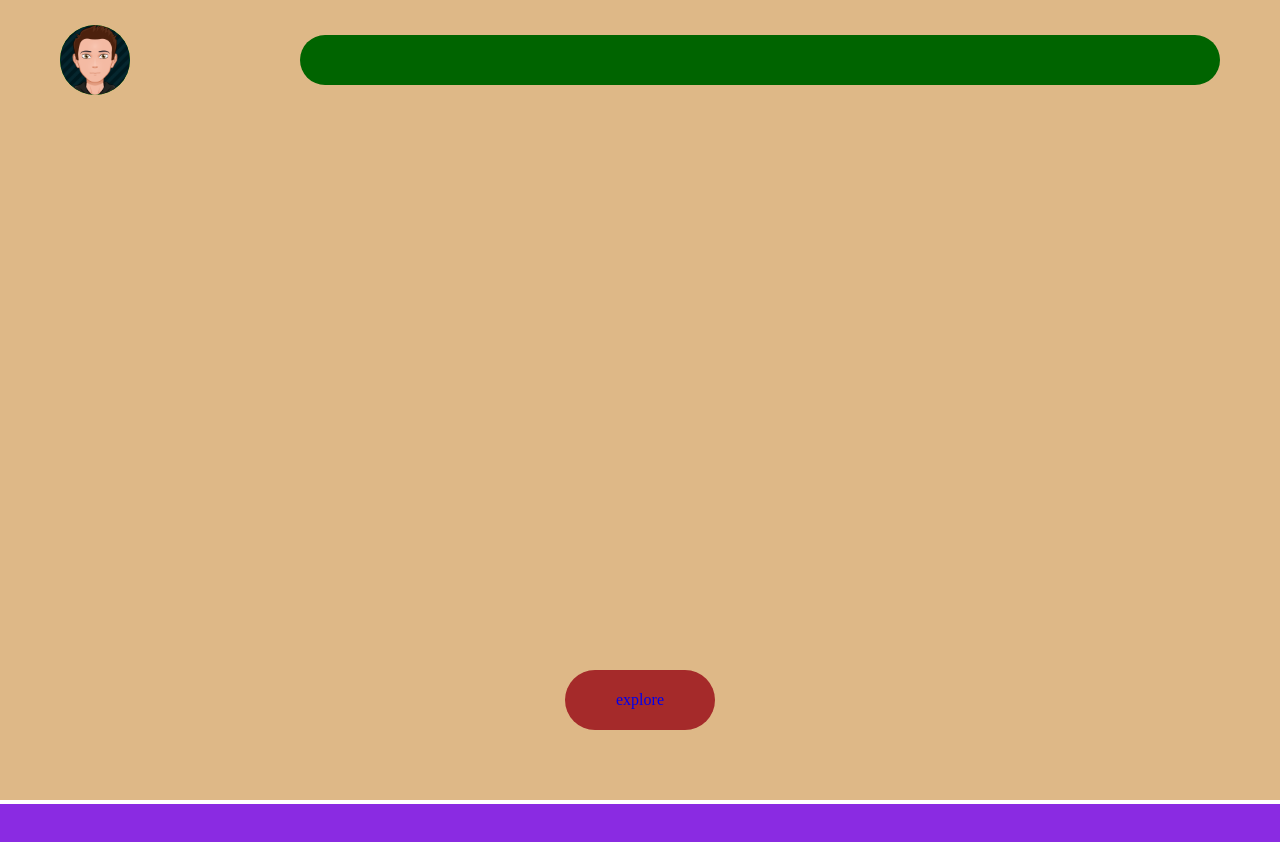
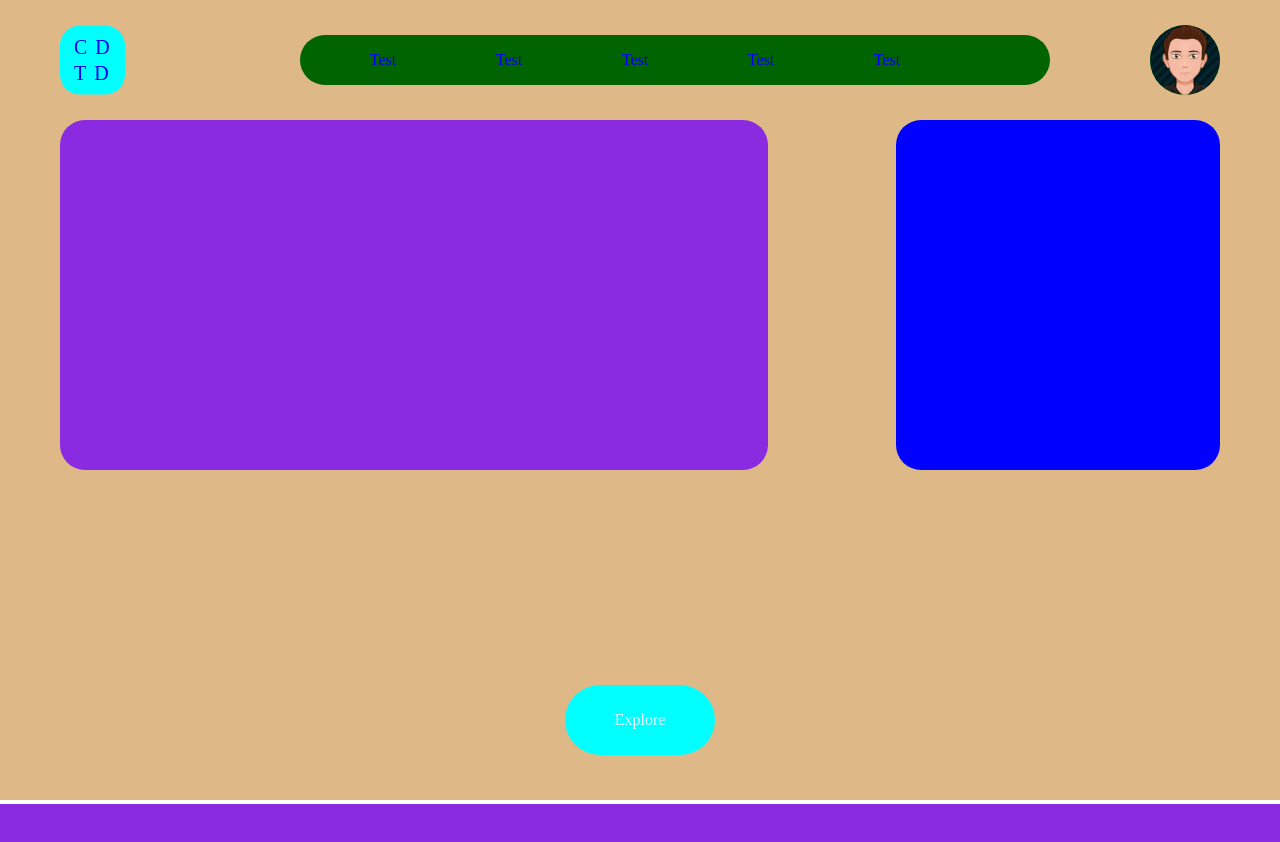
Before and after one commit to Maarten-JB/Website, a plain HTML site: page index.html in a window 1280 px wide. Shown: the top 842 px of the page. Drawn offline with Linux system fonts and the light colour scheme.

Commit message:
Logo and Nav-Bar Progress

```diff
--- a/index.css
+++ b/index.css
@@ -3,8 +3,8 @@ html {
 }
 
 body {
+  overflow-x: hidden;
   margin: 0;
-  overflow-x: hidden;
 }
 
 #top-bar {
@@ -16,7 +16,55 @@ body {
 
 #top-bar div,
 #top-bar a {
-  transition-delay: 1s;
+  transition-delay: 0.1s;
+}
+
+#logo {
+  background-color: aqua;
+  display: inline-block;
+  width: auto;
+  border-radius: 20px;
+  position: absolute;
+  top: 50%;
+  left: 60px;
+  transform: translate(0, -50%);
+  text-decoration: none;
+}
+
+#logo ul {
+  display: flex;
+  margin-left: 14px;
+  margin-right: 7px;
+  padding: 0;
+  list-style-type: none;
+}
+
+#logo_top {
+  margin-top: 10px;
+  margin-bottom: 3px;
+}
+
+#logo_bottom {
+  margin-top: 3px;
+  margin-bottom: 10px;
+}
+
+#logo ul li {
+  display: inline;
+  margin-right: 8px;
+  font-size: 20px;
+}
+
+#logo ul li:nth-child(even) {
+  display: none;
+}
+
+#logo:hover ul li:nth-child(odd) {
+  margin: 0;
+}
+
+#logo:hover ul li:nth-child(even) {
+  display: inline;
 }
 
 #icon {
@@ -25,13 +73,12 @@ body {
   height: 70px;
   width: 70px;
   border-radius: 50px;
+  overflow: hidden;
   position: absolute;
-  left: 60px;
+  right: 60px;
   top: 50%;
   transform: translate(0, -50%);
   transition: width 1s;
-
-  overflow: hidden;
 }
 
 #icon:hover {
@@ -44,41 +91,41 @@ body {
 
 #icon_img {
   display: inline-block;
+  height: 70px;
+  width: 70px;
+  border-radius: 100%;
   background-image: url("images/AvatarMaker.png");
   background-repeat: no-repeat;
   background-size: contain;
-  height: 70px;
-  width: 70px;
-  border-radius: 100%;
   position: absolute;
   top: 50%;
-  left: 0;
+  right: 0;
   transform: translate(0, -50%);
+  z-index: 1;
   transition: all 0.3s;
-  z-index: 1;
 }
 
 #icon:hover #icon_img {
   height: 60px;
   width: 60px;
-  transform: translate(5px, -50%);
+  transform: translate(-5px, -50%);
   transition: all 0.3s;
 }
 
 #icon_log {
+  display: inline-block;
+  position: absolute;
+  left: 17%;
+  top: 50%;
+  transform: translate(0, -50%);
   text-decoration: none;
   line-height: 18px;
   font-family: "Rubik", sans-serif;
   font-size: 20px;
+  opacity: 0;
   color: white;
-  display: inline-block;
-  position: absolute;
-  left: 50%;
-  top: 50%;
-  transform: translate(5px, -50%);
-  opacity: 0;
+  z-index: 0;
   transition: opacity 0.5s;
-  z-index: 0;
 }
 
 #icon:hover #icon_log {
@@ -88,7 +135,7 @@ body {
 }
 
 #icon_log:hover {
-  color: rgb(12, 77, 77);
+  text-decoration: underline;
   transition: all 0.5s;
 }
 
@@ -96,13 +143,33 @@ body {
   background-color: darkgreen;
   display: inline-block;
   height: 50px;
-  width: auto;
   border-radius: 50px;
   position: absolute;
   left: 300px;
-  right: 60px;
+  right: 230px;
   top: 50%;
   transform: translate(0, -50%);
+}
+
+#nav-bar ul {
+  position: absolute;
+  top: 50%;
+  left: 20px;
+  right: 100px;
+  transform: translate(0, -50%);
+  display: flex;
+  margin: 0;
+  padding: 0;
+  list-style-type: none;
+}
+
+#nav-bar li {
+  display: inline;
+  margin: auto;
+}
+
+#nav-bar a{
+  text-decoration: none;
 }
 
 #landing {
@@ -112,31 +179,74 @@ body {
   width: 100vw;
 }
 
-#explore_button {
-  background-color: brown;
-  background-image: none;
-  background-repeat: no-repeat;
-  background-size: cover;
-  text-decoration: none;
+#explore-button {
+  background-color: aqua;
+  display: inline-block;
+  height: 70px;
+  width: 150px;
   border-radius: 50px;
-  display: flex;
-  height: 60px;
-  width: 150px;
   position: absolute;
-  bottom: 70px;
   left: 50%;
-  transform: translate(-50%, 0);
-  align-items: center;
-  justify-content: center;
+  bottom: 80px;
+  transform: translate(-50%, 50%);
   transition: all 0.5s;
 }
 
-#explore_button:hover{
-  height: 80px;
+#explore-button:hover {
+  height: 90px;
   width: 170px;
-  transform: translate(-50%, 10px);
-  background-image: url(images/flowers.jpg);
   transition: all 0.5s;
+}
+
+#explore-button_img {
+  border-radius: 50px;
+  background-repeat: no-repeat;
+  background-size: cover;
+  background-image: url("images/flowers.jpg");
+  position: absolute;
+  top: 0;
+  left: 0;
+  bottom: 0;
+  right: 0;
+  opacity: 0;
+  transition: all 0.5s;
+}
+
+#explore-button_text {
+  display: inline;
+  position: absolute;
+  top: 50%;
+  left: 50%;
+  margin: 0;
+  transform: translate(-50%, -50%);
+  color: aliceblue;
+}
+
+#explore-button:hover #explore-button_img {
+  opacity: 1;
+  transition: all 0.5s;
+}
+
+#motivation {
+  background-color: blueviolet;
+  display: inline-block;
+  border-radius: 25px;
+  height: 350px;
+  position: absolute;
+  top: 120px;
+  left: 60px;
+  right: 40%;
+}
+
+#showroom {
+  background-color: blue;
+  display: inline-block;
+  height: 350px;
+  border-radius: 25px;
+  position: absolute;
+  top: 120px;
+  left: 70%;
+  right: 60px;
 }
 
 #content {
--- a/index.html
+++ b/index.html
@@ -20,18 +20,49 @@
   </head>
   <body>
     <div id="top-bar">
+      <a href="index.html" id="logo">
+        <ul id="logo_top">
+          <li>C</li>
+          <li>lub</li>
+          <li>D</li>
+          <li>er</li>
+        </ul>
+        <ul id="logo_bottom">
+          <li>T</li>
+          <li>oten</li>
+          <li>D</li>
+          <li>ichter</li>
+        </ul>
+      </a>
+      <div id="nav-bar">
+        <ul>
+          <li><a href="index.html">Test</a></li>
+          <li><a href="index.html">Test</a></li>
+          <li><a href="index.html">Test</a></li>
+          <li><a href="index.html">Test</a></li>
+          <li><a href="index.html">Test</a></li>
+        </ul>
+      </div>
       <div id="icon">
+        <a id="icon_log" href="login.html">LOG<br />IN</a>
         <a id="icon_img" href="account.html"></a>
-        <a id="icon_log" href="login.html">LOG<br />IN</a>
       </div>
-      <div id="nav-bar"></div>
     </div>
     <div id="landing">
-      <a id="explore_button" href="#content">explore</a>
+      <a id="explore-button" href="#content">
+        <div id="explore-button_img"></div>
+        <p id="explore-button_text">Explore</p>
+      </a>
+      <div id="motivation"></div>
+      <div id="showroom"></div>
     </div>
     <div id="content"></div>
     <div id="footer">
-      <a href='https://de.freepik.com/vektoren/muster'>Muster Vektor erstellt von coolvector - de.freepik.com</a>
+      <a href="https://de.freepik.com/vektoren/muster"
+        >Muster Vektor erstellt von coolvector - de.freepik.com</a
+      >
     </div>
+
+    <script src="index.js"></script>
   </body>
 </html>
```
Also changed, not shown: images/4826675.jpg (deleted), index.js (added).
